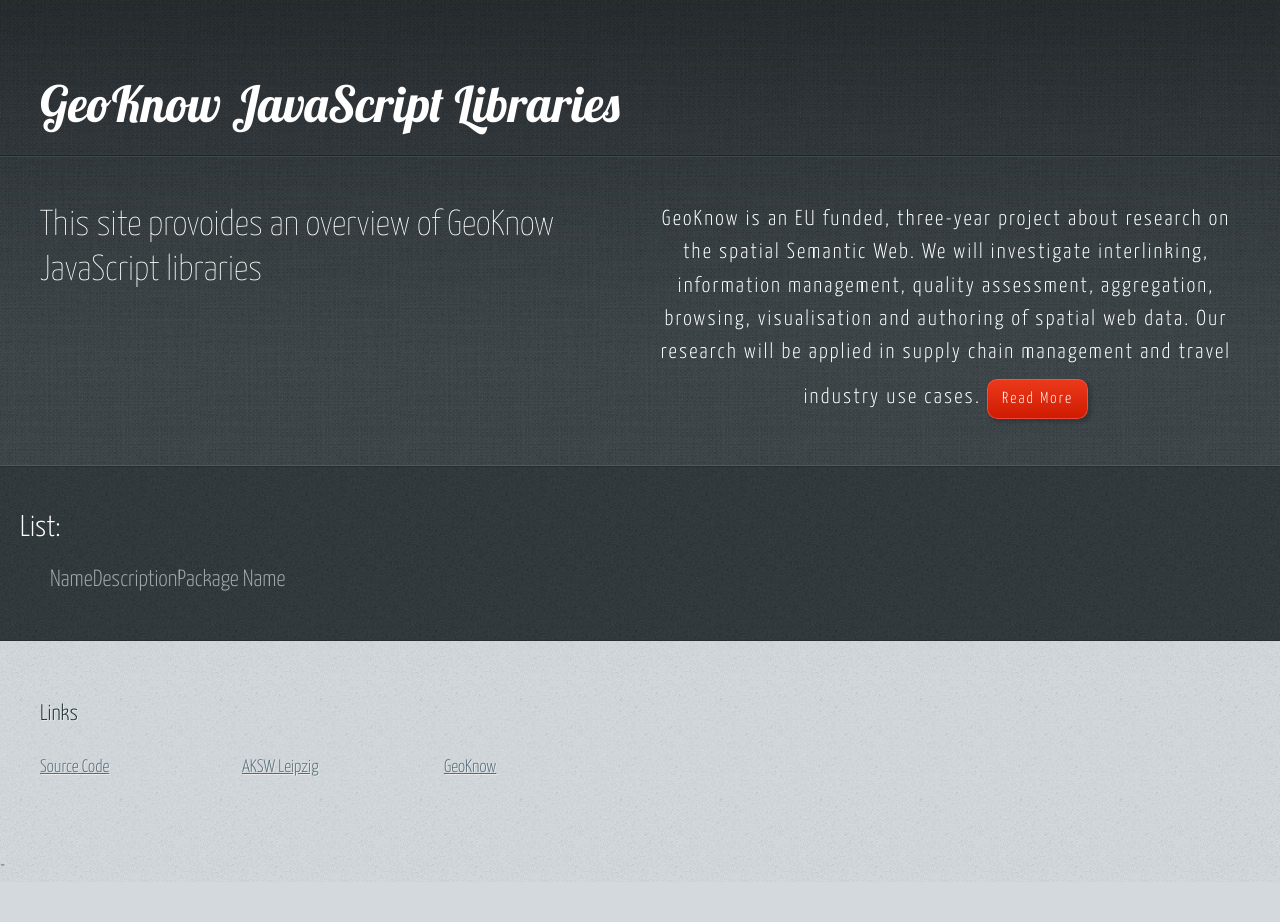
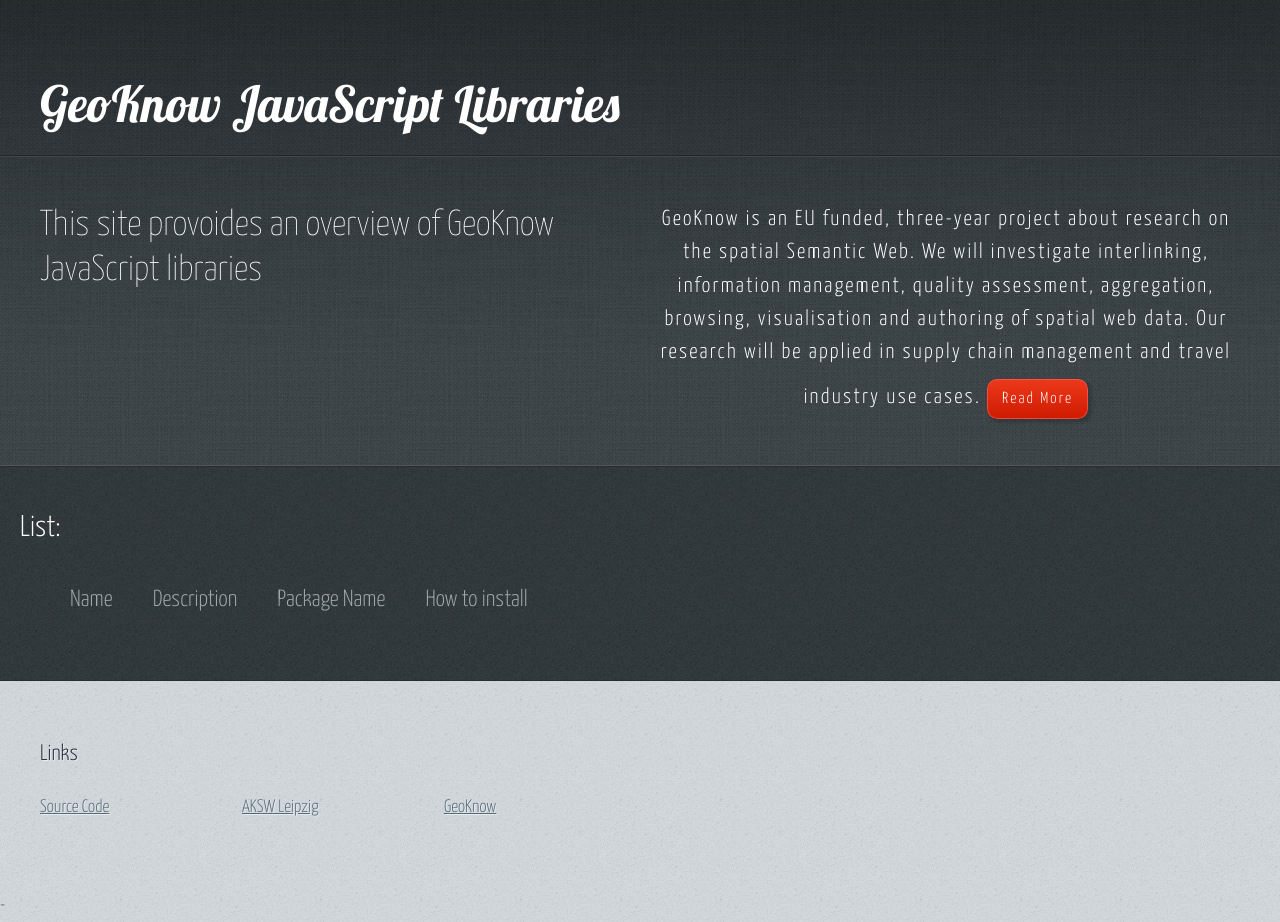
Before and after one commit to GeoKnow/js.geoknow.eu, a plain HTML site: page js.geoknow.eu/index.html in a window 1280 px wide. Before the commit the page ends 882 px from the top, so only its background shows below. Drawn offline with Linux system fonts and the light colour scheme; no server answers.

Commit message:
added 'How to install' column

```diff
--- a/js.geoknow.eu/css/main.css
+++ b/js.geoknow.eu/css/main.css
@@ -2,8 +2,9 @@ table.jslibs tr {
     line-height: 30px;
 }
 
-table.jslibs td {
+table.jslibs td, table.jslibs th {
     padding: 20px;
+    text-align: center;
 }
 
 table.jslibs {
--- a/js.geoknow.eu/main.html
+++ b/js.geoknow.eu/main.html
@@ -62,11 +62,12 @@
 							<!-- Feature #1 -->
 								<section id="jslibs-section">
 									 <table class="jslibs">
-									 	<tr><th>Name</th><th>Description</th><th>Package Name</th></tr>
+									 	<tr><th>Name</th><th>Description</th><th>Package Name</th><th>How to install</th></tr>
 										<tr ng-repeat="r in result">
 											<td>{{r.name}}</td>
 											<td>{{r.description}}</td>
 											<td>{{r.pkgName}}</td>
+											<td class="npm-install">npm install {{r.pkgName}}</td>
 										</tr>
 									</table>
 								</section>
```
